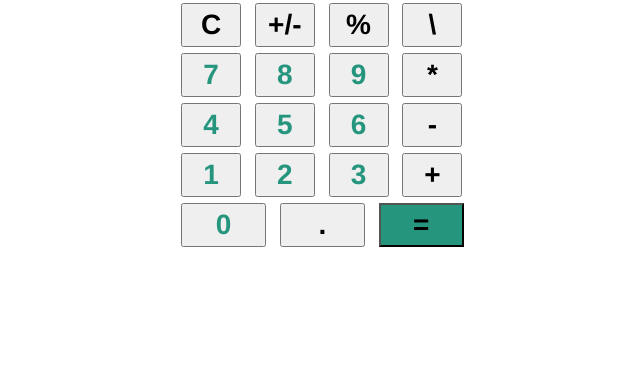
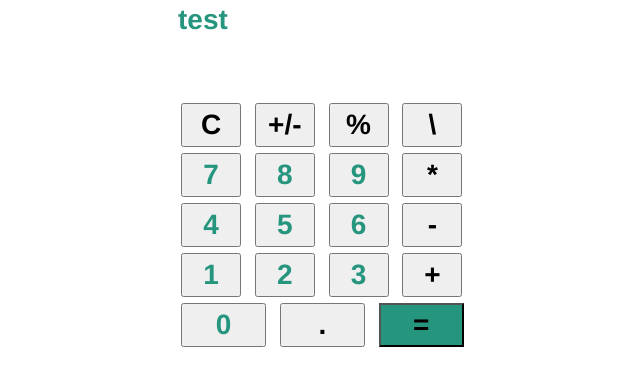
Before and after one commit to SamanthaDegges/newCalculator, a plain HTML site: page index.html in a window 1280 px wide. Shown: the whole page, without its empty margins (212-852 px from the left). Drawn offline with nearby package versions, Linux system fonts and the light colour scheme.

Commit message:
added display area. Needs styling.

```diff
--- a/calc.css
+++ b/calc.css
@@ -30,3 +30,7 @@ button {
 .wide {
     width: 85px;
 }
+
+#display {
+  height: 100px;
+}
--- a/calc.js
+++ b/calc.js
@@ -3,4 +3,5 @@
 // $("#first").attr('id', 'Second');
 
 $(document).ready(function(){
+  var $display = $("display");
 });
--- a/index.html
+++ b/index.html
@@ -11,6 +11,7 @@
 </head>
 <body>
   <div class='calculator display-block'>
+    <div class="result" id="display"><span>test</span></div>
     <div class="row display-block">
       <button class="unary Op" id="clear">C</button>
       <button class="unary Op" id="oppositeValue">+/-</button>
```
